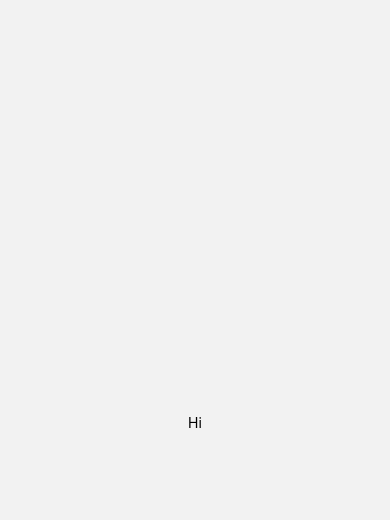
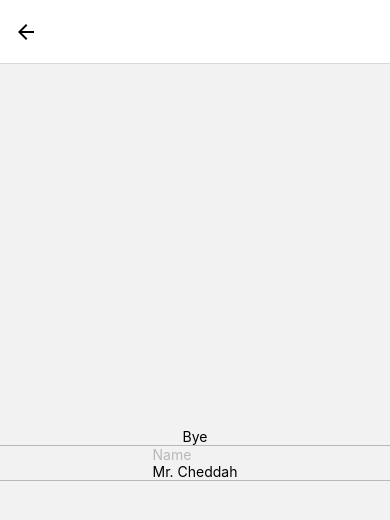
Before and after one commit to CS-Capstone-Team-4-Terawe/GeoNewsFinder4, a React Native app in the folder GeoNewsFinder4/: screen /ProfileView in a window 390 px wide. Before the commit this address had no page. Shown: the top 520 px of the page. Built offline with nearby package versions, Linux system fonts and the light colour scheme.

Commit message:
Work in progress

```diff
--- a/GeoNewsFinder4/App.js
+++ b/GeoNewsFinder4/App.js
@@ -5,6 +5,7 @@ import { createStackNavigator } from '@react-navigation/stack';
 import MapViewScreen from './screens/MapViewScreen';
 import ArticleSynopsisView from './screens/ArticleSynopsisViewScreen';
 import LoginView from './screens/LoginViewScreen';
+import ProfileView from './screens/ProfileViewScreen';
 
 const Stack = createStackNavigator();
 
@@ -22,8 +23,8 @@ export default function App() {
       >
         <Stack.Screen
           name='Home'
-          // component={ MapViewScreen }
-          component={LoginView}
+          component={ MapViewScreen }
+          // component={LoginView}
           options={{
             title: ' ',
           }}
@@ -38,6 +39,16 @@ export default function App() {
             headerStyle: { backgroundColor: 'white' },
           }}
         />
+        <Stack.Screen
+          name='ProfileView'
+          component={ ProfileView }
+          options={{
+            title: '',
+            headerShown: true,
+            headerTintColor: 'black',
+            headerStyle: { backgroundColor: 'white' },
+          }}
+        />
       </Stack.Navigator>
     </NavigationContainer>
   );
--- a/GeoNewsFinder4/components/LoginButton.js
+++ b/GeoNewsFinder4/components/LoginButton.js
@@ -1,9 +1,14 @@
 import React from 'react';
-import { TouchableOpacity, Image, StyleSheet } from 'react-native';
+import { TouchableOpacity, Image, StyleSheet} from 'react-native';
+import { useNavigation } from '@react-navigation/native';
 
 const LoginButton = () => {
+    const navigation = useNavigation();
     return (
-        <TouchableOpacity style={styles.button}>
+        <TouchableOpacity style={styles.button}
+        onPress={ () => {
+            navigation.navigate('ProfileView');
+          }} >
             <Image source={require('../assets/gear.png')} style={styles.gearImage}/>
         </TouchableOpacity>
     );
--- /dev/null
+++ b/GeoNewsFinder4/screens/ProfileViewScreen.js
@@ -0,0 +1,40 @@
+import React from 'react';
+import { View, StyleSheet, Text, Image } from 'react-native';
+
+const ProfileView = () =>{
+
+
+  return (
+    <View style={styles.container}>
+      <Text>Bye</Text>
+      <View style={styles.line}></View>
+      <View>
+        <Text style={styles.label}>Name</Text>
+        <Text style={styles.text}>Mr. Cheddah</Text>
+      </View>
+      <View style={styles.line}></View>
+    </View>
+  );
+}
+const styles = StyleSheet.create({
+    container: {
+      height: '100%',
+      width: '100%',
+      flex: 1,
+      justifyContent: 'center',
+      alignItems: 'center',
+    },
+    line: {
+        height: 1,
+        width: '100%',
+        backgroundColor: 'rgb(184,184,184)',
+    },
+    label: {
+        color: 'rgb(184,184,184)',
+    },
+    text: {
+
+    },
+  });
+
+export default ProfileView;
```
